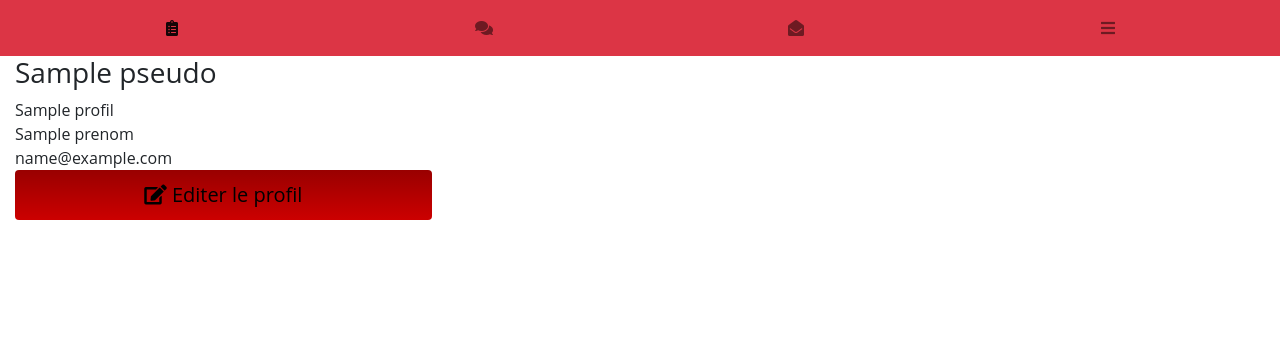
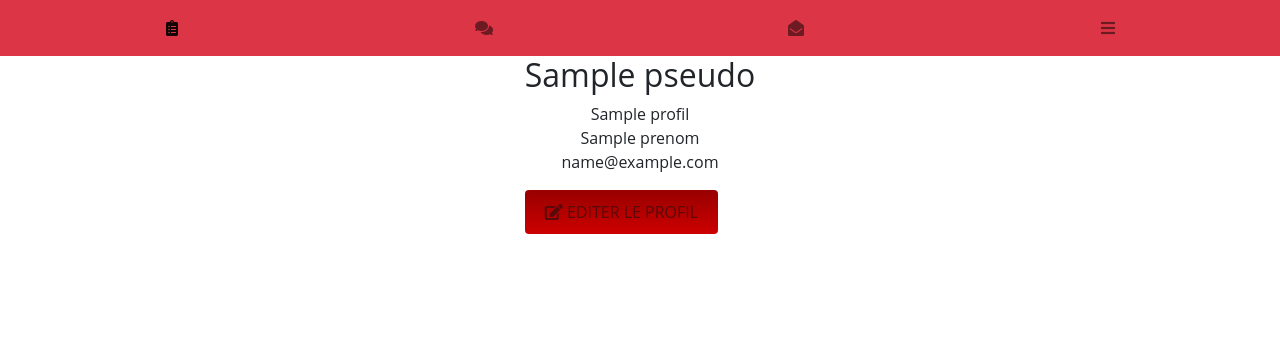
Before and after one commit to liloo2040/ouimeetoui, a PHP site: template view/Profil/ProfilView.php in a window 1280 px wide. Shown: the top 356 px of the page. Run offline with PHP 8.4, Linux system fonts and the light colour scheme; the template is opened without the code that fills it: most values are stand-ins (such as "Sample title", 1, 10 or a date in 2020); some libraries are stand-ins or nearby versions.

Commit message:
adding some style

```diff
--- a/assets/css/main.css
+++ b/assets/css/main.css
@@ -6,10 +6,27 @@ body
 .editprofile{
 	text-align: center;
 	font-family: 'Open Sans', sans-serif;
-	font-size: 20px;
 	border: 0;
 	padding: 10px;
 	margin-left: auto;
-	color: black;
+	text-transform: uppercase;
 	background: linear-gradient(#990000,#CC0000);
 }
+
+.editprofile a:link{
+	color: rgb(88, 10, 10);
+}
+.editprofile:hover {
+	color: black;
+	font-size: 20px;
+	text-transform: uppercase;
+	transition: 0.5s color;
+}
+
+
+@media screen and (min-width:340px) {
+	.text-center-xs{
+		text-align: center;
+	}
+
+}
--- a/view/Profil/ProfilView.php
+++ b/view/Profil/ProfilView.php
@@ -1,19 +1,24 @@
 <?php
-$title = 'gff';
+$title = 'OuiMeetOui - Aperçu du profil';
 ob_start();
  ?>
 
 <div class="container-fluid">
+<div class="row justify-content-center">
+<div class="col-xs-10 offset-xs-1">
 
-<h3 class="titrePseudo"><?= $profil['pseudo'] ?></h3>
+<h2 class="titrePseudo"><?= $profil['pseudo'] ?></h2>
 
+<p class="text-center-xs">
 <?= $profil['nom'] ?><br/>
 <?= $profil['prenom'] ?><br/>
-<?= $profil['email'] ?><br/>
+<?= $profil['email'] ?>
+</p>
 
 
-<button class="btn bg-danger col-md-4 offset-md-6 editprofile"><i class="fas fa-edit"></i> Editer le profil</button>
-
+<button class="btn bg-danger col-xs-10 offset-xs-1 editprofile"><a href="#" class="editprofile"><i class="fas fa-edit"></i> Editer le profil</a></button>
+</div>
+</div>
 </div>
 
 
```
Also changed, not shown: model/Contact.php (line endings or trailing spaces).
